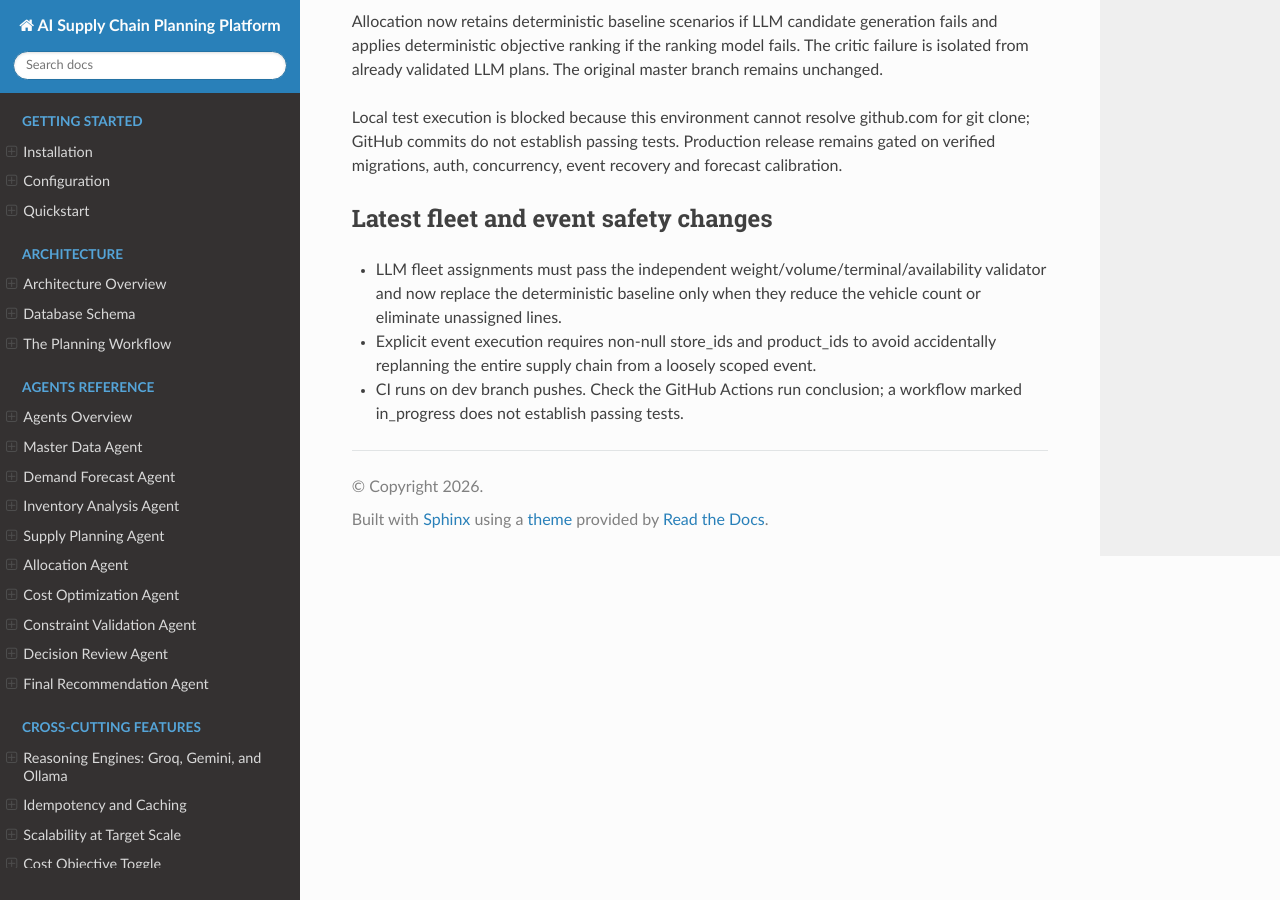
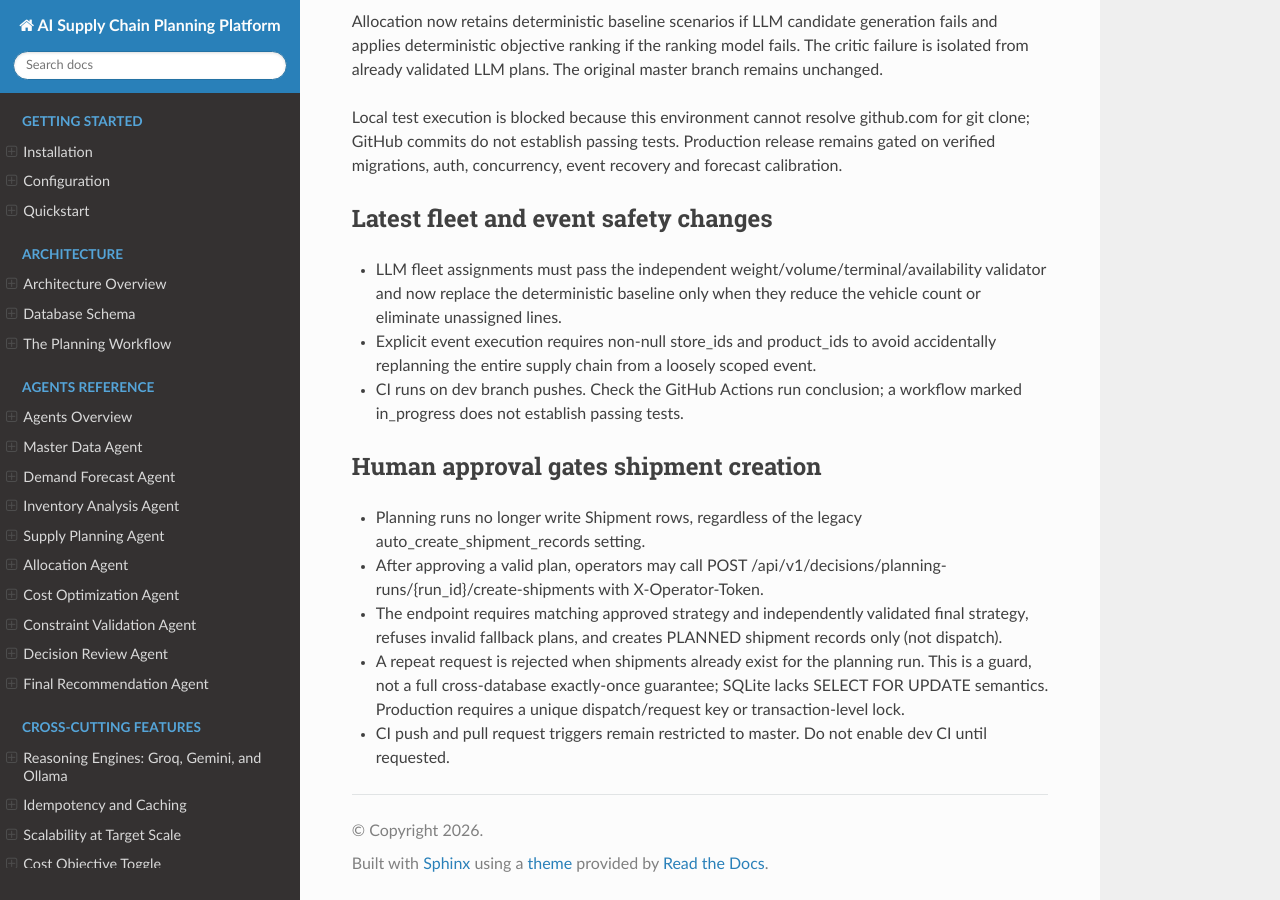
Before and after one commit to AbhimanyuHK/supply_chain_ai, a Sphinx documentation site: the page built from docs/development_integration_status.md, in a window 1280 px wide and 900 px high, scrolled down 782 px. Built offline with Sphinx 7.4.7 and the Read the Docs theme 3.1.0, drawn with Linux system fonts in a browser that asks for light colours.

Commit message:
docs: explain explicit approval-gated shipment creation and concurrency limitations

```diff
--- a/docs/development_integration_status.md
+++ b/docs/development_integration_status.md
@@ -23,3 +23,11 @@ Local test execution is blocked because this environment cannot resolve github.c
 - LLM fleet assignments must pass the independent weight/volume/terminal/availability validator and now replace the deterministic baseline only when they reduce the vehicle count or eliminate unassigned lines.
 - Explicit event execution requires non-null store_ids and product_ids to avoid accidentally replanning the entire supply chain from a loosely scoped event.
 - CI runs on dev branch pushes. Check the GitHub Actions run conclusion; a workflow marked in_progress does not establish passing tests.
+
+
+## Human approval gates shipment creation
+- Planning runs no longer write Shipment rows, regardless of the legacy auto_create_shipment_records setting.
+- After approving a valid plan, operators may call POST /api/v1/decisions/planning-runs/{run_id}/create-shipments with X-Operator-Token.
+- The endpoint requires matching approved strategy and independently validated final strategy, refuses invalid fallback plans, and creates PLANNED shipment records only (not dispatch).
+- A repeat request is rejected when shipments already exist for the planning run. This is a guard, not a full cross-database exactly-once guarantee; SQLite lacks SELECT FOR UPDATE semantics. Production requires a unique dispatch/request key or transaction-level lock.
+- CI push and pull request triggers remain restricted to master. Do not enable dev CI until requested.
```
